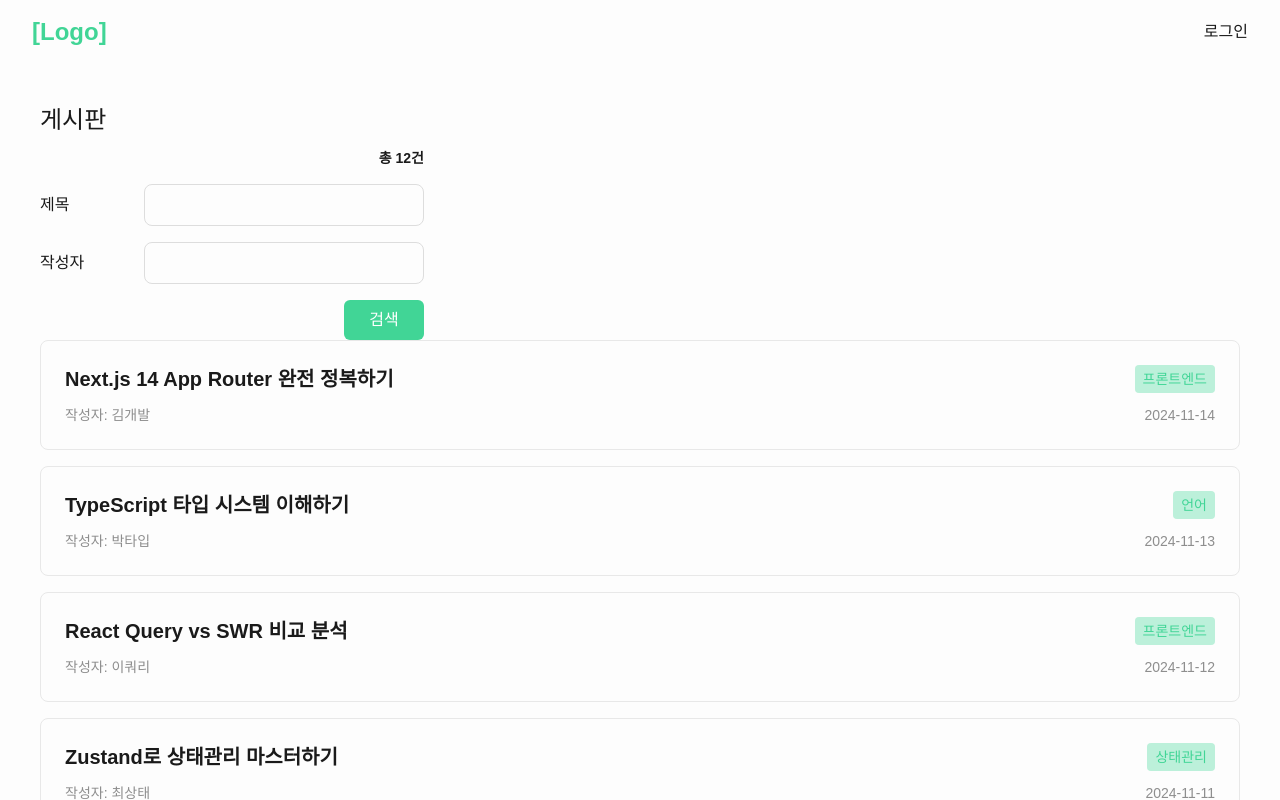
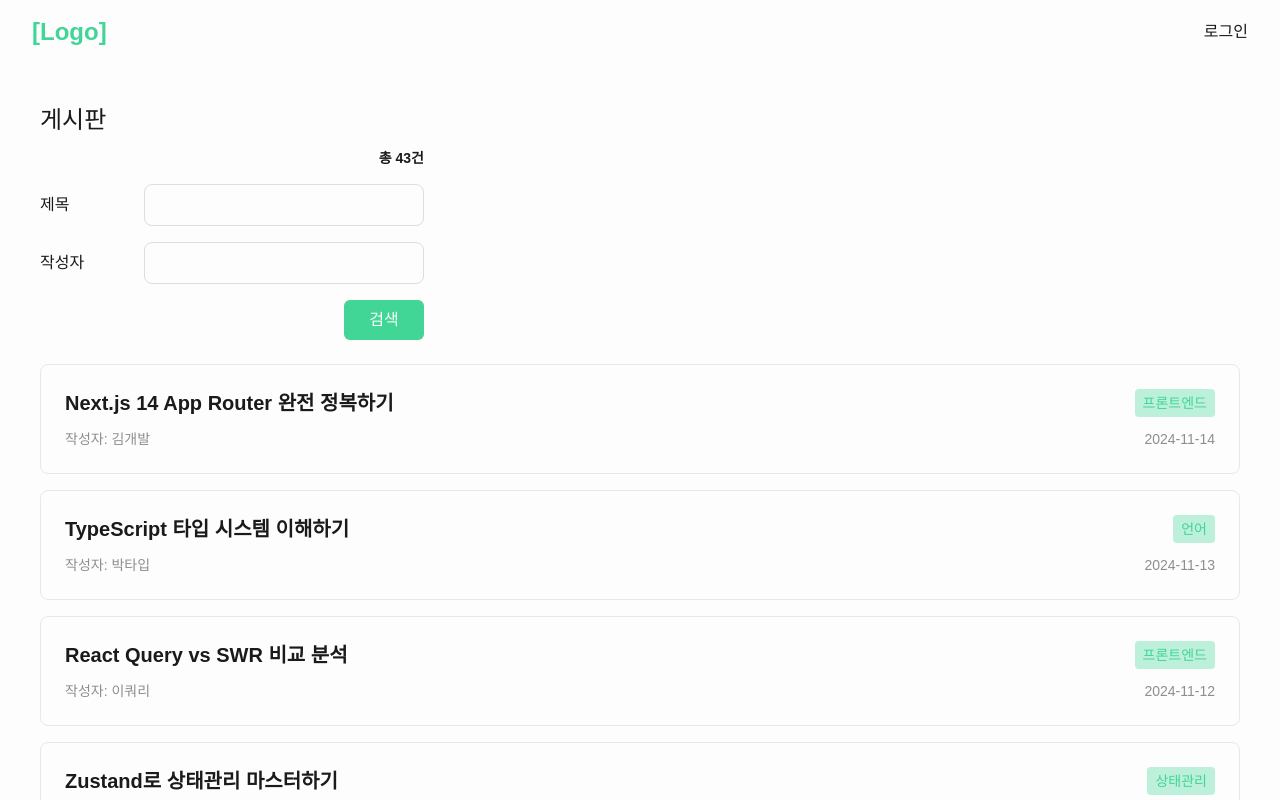
Before and after one commit to jsomnium/BEST_CRUD_PROJECT, a Next.js app in the folder best-crud-project/: page /posts in a window 1280 px wide. Shown: the top 800 px of the page. Built offline with nearby package versions, Linux system fonts and the light colour scheme.

Commit message:
feat(pagination): add nextPage Button

```diff
--- a/best-crud-project/src/app/posts/page.tsx
+++ b/best-crud-project/src/app/posts/page.tsx
@@ -13,16 +13,10 @@ export default async function PostsPage({
   const searchParams = await searchParamsPromise;
   const posts = await getPostsApi(searchParams);
 
-  console.log('posts page rendered\n', posts);
-  console.log(searchParams.page);
-  console.log(searchParams.limit);
-  console.log(searchParams.title);
-  console.log(searchParams.author);
-
   return (
     <div className="flex h-screen flex-col">
       <Header />
-      <div className="m-10 mb-20 flex h-full flex-col">
+      <div className="m-10 flex h-full flex-col">
         <h1 className="mb-3 text-2xl font-medium">게시판</h1>
         <SearchPost searchParams={searchParams} total={posts.meta.totalCount} />
         <PostList posts={posts.posts} />
--- a/best-crud-project/src/entities/post/api/getPostApi.ts
+++ b/best-crud-project/src/entities/post/api/getPostApi.ts
@@ -24,7 +24,7 @@ export const getPostsApi = async (
 
   // 페이지네이션 설정
   const page = parseInt(params.page || '1', 10);
-  const limit = parseInt(params.limit || '5', 10);
+  const limit = parseInt(params.limit || '4', 10);
   const totalCount = filteredPosts.length;
   const totalPages = Math.ceil(totalCount / limit);
   const startIndex = (page - 1) * limit;
--- a/best-crud-project/src/entities/post/mock.ts
+++ b/best-crud-project/src/entities/post/mock.ts
@@ -97,4 +97,252 @@ export const MOCK_POSTS: Post[] = [
     postDate: '2024-11-03',
     content: 'Jest를 사용한 효과적인 단위 테스트 작성법',
   },
+  {
+    id: '13',
+    title: 'CI/CD 파이프라인 구축하기',
+    author: '배포마스터',
+    category: 'DevOps',
+    postDate: '2024-11-02',
+    content: 'CI/CD 파이프라인을 구축하는 방법에 대해 알아봅시다.',
+  },
+  {
+    id: '14',
+    title: 'React 19 Suspense와 렌더링 최적화',
+    author: '김개발',
+    category: '프론트엔드',
+    postDate: '2024-11-01',
+    content: 'React 19의 새로운 기능과 Suspense를 활용한 렌더링 최적화',
+  },
+  {
+    id: '15',
+    title: 'WebSockets 실시간 채팅 구현',
+    author: '서버러',
+    category: '백엔드',
+    postDate: '2024-10-31',
+    content: 'Node.js와 WebSockets을 이용한 실시간 채팅 서버 만들기',
+  },
+  {
+    id: '16',
+    title: 'useEffect 완벽 가이드',
+    author: '박타입',
+    category: '프론트엔드',
+    postDate: '2024-10-30',
+    content: 'React의 useEffect 훅의 모든 것을 파헤쳐봅니다.',
+  },
+  {
+    id: '17',
+    title: 'Kubernetes 기초와 배포 실습',
+    author: '데브옵스',
+    category: 'DevOps',
+    postDate: '2024-10-29',
+    content: 'Kubernetes의 기본 개념과 실제 배포 실습을 다룹니다.',
+  },
+  {
+    id: '18',
+    title: 'CSS Grid 레이아웃 마스터',
+    author: '김스타일',
+    category: 'CSS',
+    postDate: '2024-10-28',
+    content: 'CSS Grid를 활용한 반응형 웹 레이아웃 설계',
+  },
+  {
+    id: '19',
+    title: 'gRPC와 Protobuf 소개',
+    author: '그래프',
+    category: 'API',
+    postDate: '2024-10-27',
+    content: 'gRPC를 이용한 고성능 마이크로서비스 통신',
+  },
+  {
+    id: '20',
+    title: 'Python Django 웹 프레임워크',
+    author: '장고맨',
+    category: '백엔드',
+    postDate: '2024-10-26',
+    content: 'Django를 활용한 빠르고 안정적인 웹 개발',
+  },
+  {
+    id: '21',
+    title: 'Rust 언어 입문하기',
+    author: '박타입',
+    category: '언어',
+    postDate: '2024-10-25',
+    content: '안전하고 빠른 시스템 프로그래밍 언어, Rust',
+  },
+  {
+    id: '22',
+    title: 'MySQL 인덱싱 전략',
+    author: 'DB관리자',
+    category: '데이터베이스',
+    postDate: '2024-10-24',
+    content: 'MySQL 성능 향상을 위한 올바른 인덱스 설계',
+  },
+  {
+    id: '23',
+    title: 'Storybook을 활용한 컴포넌트 주도 개발(CDD)',
+    author: '김개발',
+    category: '프론트엔드',
+    postDate: '2024-10-23',
+    content: 'Storybook으로 UI 컴포넌트를 효율적으로 개발하고 테스트합니다.',
+  },
+  {
+    id: '24',
+    title: 'React Native vs Flutter 비교',
+    author: '모바일개발',
+    category: '모바일',
+    postDate: '2024-10-22',
+    content: '크로스플랫폼 모바일 앱 개발 프레임워크 비교',
+  },
+  {
+    id: '25',
+    title: 'GitHub Actions 자동화',
+    author: '데브옵스',
+    category: 'DevOps',
+    postDate: '2024-10-21',
+    content: 'GitHub Actions로 CI/CD 파이프라인 자동화하기',
+  },
+  {
+    id: '26',
+    title: 'Kafka 메시지 큐 시스템',
+    author: '서버러',
+    category: '백엔드',
+    postDate: '2024-10-20',
+    content: '대용량 데이터 처리를 위한 Kafka 메시지 큐',
+  },
+  {
+    id: '27',
+    title: '웹 보안 기초: XSS와 CSRF',
+    author: '보안전문가',
+    category: '보안',
+    postDate: '2024-10-19',
+    content: '웹 애플리케이션의 일반적인 보안 취약점 알아보기',
+  },
+  {
+    id: '28',
+    title: 'TensorFlow와 Keras를 이용한 딥러닝',
+    author: '인공지능',
+    category: 'AI',
+    postDate: '2024-10-18',
+    content: 'TensorFlow 2.0과 Keras로 딥러닝 모델 구축하기',
+  },
+  {
+    id: '29',
+    title: 'OAuth 2.0 인증 구현하기',
+    author: '보안전문가',
+    category: '보안',
+    postDate: '2024-10-17',
+    content: 'OAuth 2.0 프로토콜의 이해와 실제 구현 방법',
+  },
+  {
+    id: '30',
+    title: 'Svelte와 SvelteKit 소개',
+    author: '김개발',
+    category: '프론트엔드',
+    postDate: '2024-10-16',
+    content: '새로운 웹 프레임워크 Svelte의 특징과 사용법',
+  },
+  {
+    id: '31',
+    title: 'MongoDB NoSQL 데이터 모델링',
+    author: 'DB관리자',
+    category: '데이터베이스',
+    postDate: '2024-10-15',
+    content: 'MongoDB를 위한 유연하고 확장 가능한 데이터 모델링',
+  },
+  {
+    id: '32',
+    title: 'Go 언어 동시성 프로그래밍',
+    author: '박타입',
+    category: '언어',
+    postDate: '2024-10-14',
+    content: 'Go 언어의 고루틴과 채널을 활용한 동시성 처리',
+  },
+  {
+    id: '33',
+    title: 'Cypress E2E 테스트 자동화',
+    author: '테스터',
+    category: '테스팅',
+    postDate: '2024-10-13',
+    content: 'Cypress를 이용한 End-to-End 테스트 환경 구축',
+  },
+  {
+    id: '34',
+    title: 'Recoil 상태 관리 라이브러리',
+    author: '최상태',
+    category: '상태관리',
+    postDate: '2024-10-12',
+    content: 'React를 위한 또 다른 상태 관리 솔루션, Recoil',
+  },
+  {
+    id: '35',
+    title: 'AWS S3와 CloudFront로 정적 웹 배포',
+    author: '클라우드',
+    category: '클라우드',
+    postDate: '2024-10-11',
+    content: 'S3와 CloudFront를 이용한 빠르고 저렴한 정적 웹사이트 배포',
+  },
+  {
+    id: '36',
+    title: 'PyTorch 딥러닝 프레임워크',
+    author: '인공지능',
+    category: 'AI',
+    postDate: '2024-10-10',
+    content: 'PyTorch를 활용한 유연한 딥러닝 모델 개발',
+  },
+  {
+    id: '37',
+    title: 'NestJS 백엔드 프레임워크',
+    author: '서버러',
+    category: '백엔드',
+    postDate: '2024-10-09',
+    content: 'TypeScript 기반의 Node.js 백엔드 프레임워크 NestJS',
+  },
+  {
+    id: '38',
+    title: 'SwiftUI 아이폰 앱 개발',
+    author: '모바일개발',
+    category: '모바일',
+    postDate: '2024-10-08',
+    content: 'SwiftUI를 사용한 선언적 iOS 앱 개발',
+  },
+  {
+    id: '39',
+    title: 'styled-components vs Emotion',
+    author: '김스타일',
+    category: 'CSS',
+    postDate: '2024-10-07',
+    content: 'CSS-in-JS 라이브러리인 styled-components와 Emotion 비교',
+  },
+  {
+    id: '40',
+    title: 'JWT 토큰 기반 인증',
+    author: '보안전문가',
+    category: '보안',
+    postDate: '2024-10-06',
+    content: 'JSON Web Token(JWT)을 활용한 안전한 인증 시스템 구현',
+  },
+  {
+    id: '41',
+    title: 'Elasticsearch 검색 엔진 구축',
+    author: 'DB관리자',
+    category: '데이터베이스',
+    postDate: '2024-10-05',
+    content: 'Elasticsearch를 이용한 강력한 전문 검색 엔진 구축하기',
+  },
+  {
+    id: '42',
+    title: 'Vite 프론트엔드 빌드 툴',
+    author: '김개발',
+    category: '프론트엔드',
+    postDate: '2024-10-04',
+    content: '빠른 속도를 자랑하는 차세대 프론트엔드 빌드 툴 Vite',
+  },
+  {
+    id: '43',
+    title: 'Kotlin 안드로이드 앱 개발',
+    author: '모바일개발',
+    category: '모바일',
+    postDate: '2024-10-03',
+    content: 'Kotlin을 활용한 현대적인 안드로이드 앱 개발',
+  },
 ];
--- a/best-crud-project/src/features/posts/ui/Pagination.tsx
+++ b/best-crud-project/src/features/posts/ui/Pagination.tsx
@@ -6,6 +6,8 @@ interface PaginationProps {
   totalPages: number;
   currentPage: number;
 }
+
+const PAGE_BLOCK_SIZE = 5;
 
 export default function Pagination({
   totalPages,
@@ -16,15 +18,46 @@ export default function Pagination({
   const currentSearchParams = useSearchParams();
 
   const handlePageChange = (page: number) => {
+    if (page < 1 || page > totalPages) return;
+
     const params = new URLSearchParams(currentSearchParams.toString());
     params.set('page', String(page));
-    router.push(`${pathname}?${params.toString()}`); // (예: /posts?title=검색어&page=3)
+    router.push(`${pathname}?${params.toString()}`);
   };
 
-  const pageNumbers = Array.from({ length: totalPages }, (_, i) => i + 1);
+  const currentBlock = Math.floor((currentPage - 1) / PAGE_BLOCK_SIZE);
+  const startPage = currentBlock * PAGE_BLOCK_SIZE + 1;
+  const endPage = Math.min(startPage + PAGE_BLOCK_SIZE - 1, totalPages);
+
+  const pageNumbers = [];
+  for (let i = startPage; i <= endPage; i++) {
+    pageNumbers.push(i);
+  }
+
+  const handlePrevBlock = () => {
+    const prevBlockPage = Math.max(1, startPage - PAGE_BLOCK_SIZE);
+    handlePageChange(prevBlockPage);
+  };
+
+  const handleNextBlock = () => {
+    const nextBlockPage = endPage + 1;
+    handlePageChange(nextBlockPage);
+  };
+
+  if (totalPages <= 1) {
+    return null;
+  }
 
   return (
-    <div className="flex justify-center">
+    <div className="flex items-center justify-center space-x-2">
+      {currentBlock > 0 && (
+        <button
+          onClick={handlePrevBlock}
+          className="text-grey-650 mx-1 cursor-pointer rounded px-3 py-1"
+        >
+          &lt;
+        </button>
+      )}
       {pageNumbers.map((page) => (
         <button
           key={page}
@@ -37,6 +70,14 @@ export default function Pagination({
           {page}
         </button>
       ))}
+      {endPage < totalPages && (
+        <button
+          onClick={handleNextBlock}
+          className="text-grey-650 mx-1 cursor-pointer rounded px-3 py-1"
+        >
+          &gt;
+        </button>
+      )}
     </div>
   );
 }
--- a/best-crud-project/src/widgets/ui/PostList.tsx
+++ b/best-crud-project/src/widgets/ui/PostList.tsx
@@ -15,7 +15,7 @@ export default function PostList({ posts }: PostListProps) {
   }
 
   return (
-    <div className="space-y-4">
+    <div className="mt-6 flex flex-1 flex-col gap-4">
       {posts.map((post) => (
         <div
           key={post.id}
```
